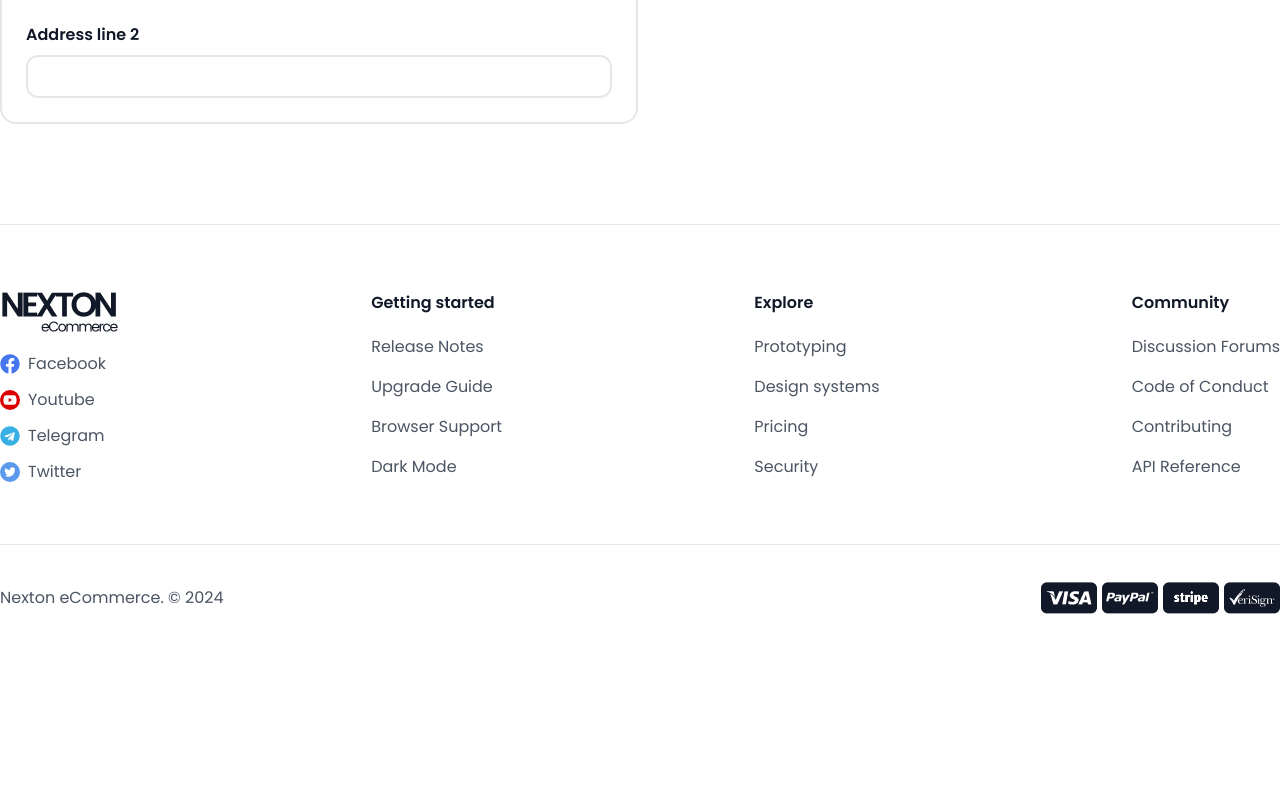
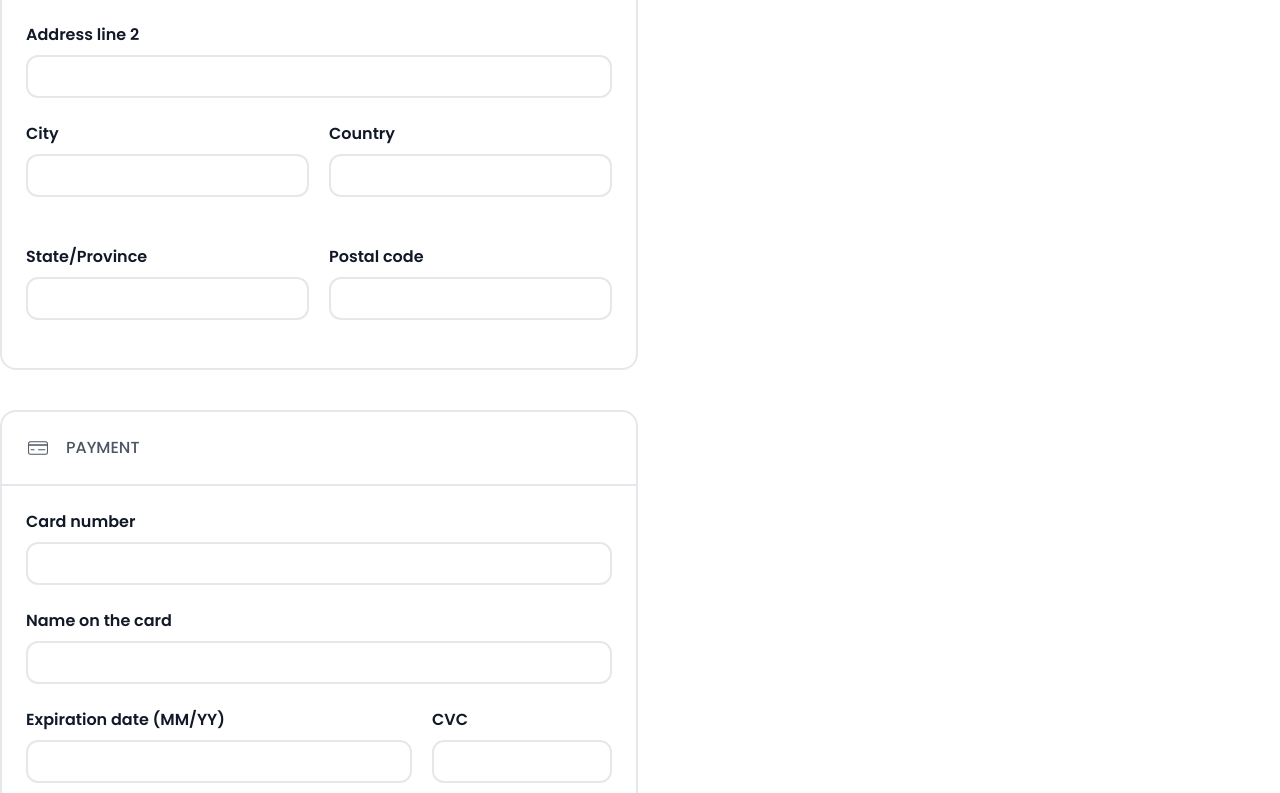
Before and after one commit to Munna-Scriptz/Nexton-E-Commerce, a React (Vite) app: page /Checkout in a window 1280 px wide. Shown: the part 847-1640 px from the top of the page. Before the commit the page ends 1497 px from the top, so only its background shows below. Built offline with nearby package versions, Linux system fonts and the light colour scheme.

Commit message:
Checkout info Component Complete

```diff
--- a/src/components/Checkout/CheckoutInfo.jsx
+++ b/src/components/Checkout/CheckoutInfo.jsx
@@ -1,6 +1,7 @@
 import React from 'react'
 import { FaRegCircleUser } from "react-icons/fa6";
 import { TbRouteAltLeft } from "react-icons/tb";
+import { CiCreditCard1 } from "react-icons/ci";
 
 const CheckoutInfo = () => {
   return (
@@ -57,9 +58,57 @@ const CheckoutInfo = () => {
               <input className='border-2 border-BorderCol rounded-[12px] w-full h-[43px] pl-2 outline-none' type="text" />
             </div>
           </div>
+          {/* ---------inputs 4-------- */}
+          <div className='p-[24px] flex item-center justify-between'>
+            <div>
+              <p className='text-base font-semibold text-second mb-2'>City</p>
+              <input className='border-2 border-BorderCol rounded-[12px] w-[283px] h-[43px] pl-2 outline-none' type="text" />
+            </div>
+            <div>
+              <p className='text-base font-semibold text-second mb-2'>Country</p>
+              <input className='border-2 border-BorderCol rounded-[12px] w-[283px] h-[43px] pl-2 outline-none' type="text" />
+            </div>
+          </div>
+          {/* ---------inputs 5-------- */}
+          <div className='p-[24px] flex item-center justify-between'>
+            <div>
+              <p className='text-base font-semibold text-second mb-2'>State/Province</p>
+              <input className='border-2 border-BorderCol rounded-[12px] w-[283px] h-[43px] pl-2 outline-none' type="text" />
+            </div>
+            <div>
+              <p className='text-base font-semibold text-second mb-2'>Postal code</p>
+              <input className='border-2 border-BorderCol rounded-[12px] w-[283px] h-[43px] pl-2 outline-none' type="text" />
+            </div>
+          </div>
         </div>
         {/* -------------Third Section----------------- */}
-
+        <div className='border-2 border-BorderCol py-[24px] rounded-[16px] mt-[40px]'>
+          <div className='border-b-2 border-[#E5E7EB]'>
+            <h2 className='text-Primary font-medium text-base flex items-center gap-4 pl-[24px] pb-[24px]'><CiCreditCard1 className='text-2xl'/>PAYMENT</h2>
+          </div>
+          {/* ---------Input 1-------- */}
+          <div className='px-[24px] mt-[24px]'>
+            <div>
+              <p className='text-base font-semibold text-second mb-2'>Card number</p>
+              <input className='border-2 border-[#E5E7EB] rounded-[12px] w-full h-[43px] pl-2 outline-none' type="number" />
+            </div>
+            <div>
+              <p className='text-base font-semibold text-second mb-2 mt-[24px]'>Name on the card</p>
+              <input className='border-2 border-[#E5E7EB] rounded-[12px] w-full h-[43px] pl-2 outline-none' type="number" />
+            </div>
+          </div>
+          {/* ---------Input 2-------- */}
+          <div className='px-[24px] flex item-center justify-between mt-[24px]'>
+            <div>
+              <p className='text-base font-semibold text-second mb-2'>Expiration date (MM/YY)</p>
+              <input className='border-2 border-BorderCol rounded-[12px] w-[386px] h-[43px] pl-2 outline-none' type="text" />
+            </div>
+            <div>
+              <p className='text-base font-semibold text-second mb-2'>CVC</p>
+              <input className='border-2 border-BorderCol rounded-[12px] w-[180px] h-[43px] pl-2 outline-none' type="text" />
+            </div>
+          </div>
+        </div>
       </section>
     </>
   )
```
